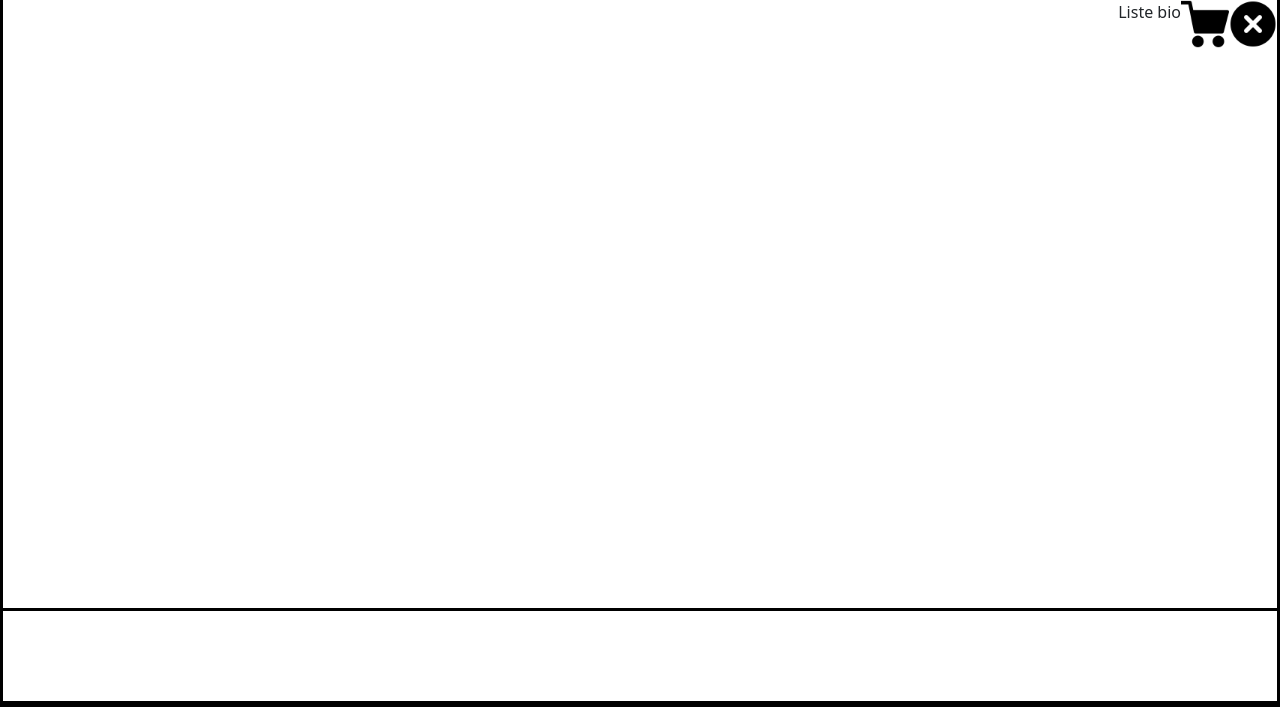
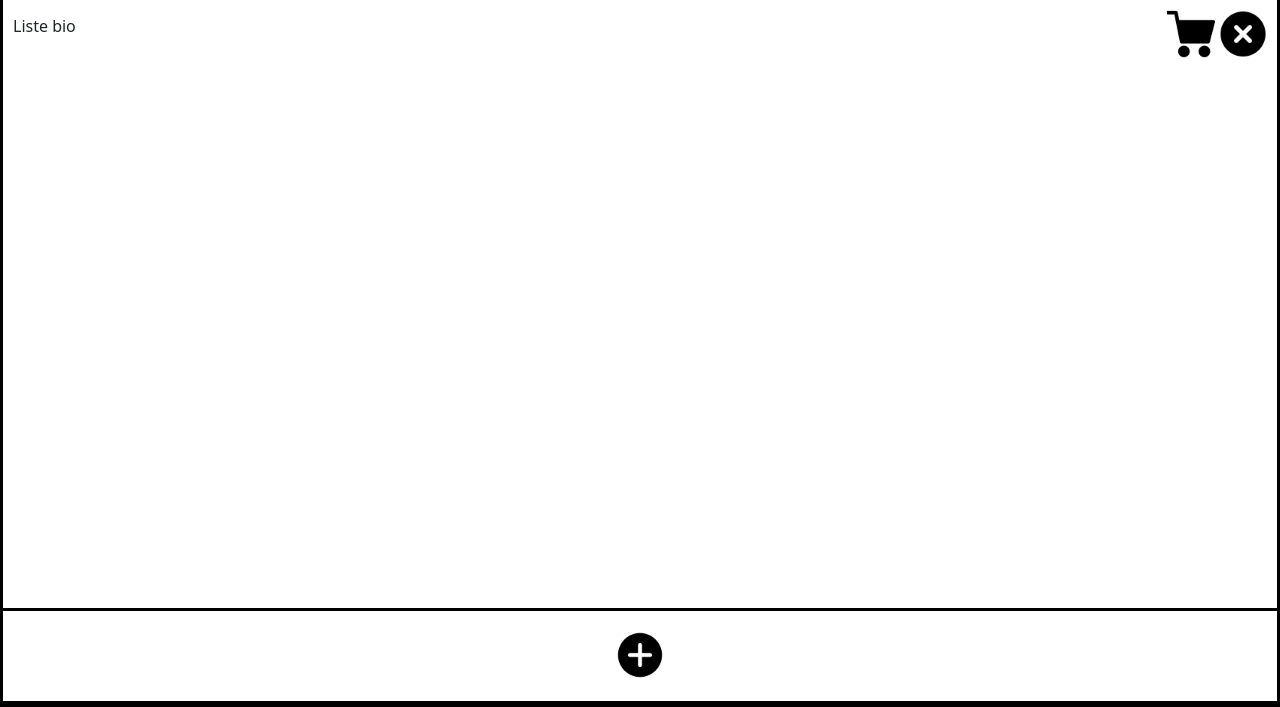
Before and after one commit to JauffritCharly/AppliListeDeCourse, a Java web app: page / in a window 1280 px wide. Shown: the part 227-934 px from the top of the page. Run offline with Tomcat 11, a stand-in JSP engine, Linux system fonts and the light colour scheme.

Commit message:
CSS done, redirection du bouton ajouter vers le controlleur "ajouter".

```diff
--- a/src/main/webapp/WEB-INF/ajouter.jsp
+++ b/src/main/webapp/WEB-INF/ajouter.jsp
@@ -20,6 +20,7 @@
 <div class="nouvelleliste">
     <h2>Nouvelle liste</h2>
 </div>
+
 <form action="Ajouter" method="get">
 
 </form>
--- a/src/main/webapp/index.jsp
+++ b/src/main/webapp/index.jsp
@@ -24,16 +24,17 @@
     <div class="nav">
         <div class="menu">
             <p>Liste bio</p>
-            <div class="logo">
-                <a href=""><img src="media/img/achats.png" alt="image d'un caddie" class="icone"></a>
-                <a href=""><img src="media/img/signe-de-la-croix.png" alt="croix sur un fond noir" class="icone"></a>
-            </div>
+        </div>
+        <div class="logo">
+            <a href=""><img src="media/img/achats.png" alt="image d'un caddie" class="icone"></a>
+            <a href=""><img src="media/img/signe-de-la-croix.png" alt="croix sur un fond noir" class="icone"></a>
         </div>
     </div>
 </main>
 <footer>
-
-
+    <div class="btnBottom">
+        <a href="Ajouter?"><img src="media/img/add.png" alt="bouton plus sur fond noir" class="icone"></a>
+    </div>
 </footer>
 
 <script src="https://cdn.jsdelivr.net/npm/bootstrap@5.2.0-beta1/dist/js/bootstrap.bundle.min.js"
--- a/src/main/webapp/styles.css
+++ b/src/main/webapp/styles.css
@@ -26,25 +26,23 @@ main {
     justify-content: center;
 }
 
-.menu {
-    display: inline-flex;
-}
-
 .logo {
-    display: flex;
-    justify-content: flex-end;
+    margin: 10px 10px;
 }
 
 .nav {
+    width: 100%;
+    justify-content: space-between;
+}
+
+.menu {
     display: flex;
-    justify-content: flex-end;
-    width: 100%;
+    align-items: center;
+    margin: 10px 10px;
 }
 
 .icone {
     width: 3em;
-
-
 }
 
 footer {
@@ -52,3 +50,10 @@ footer {
     border-bottom: solid black 0.2em;
     height: 6em;
 }
+
+.btnBottom {
+    display: flex;
+    justify-content: center;
+    margin-top: 20px;
+
+}
```
